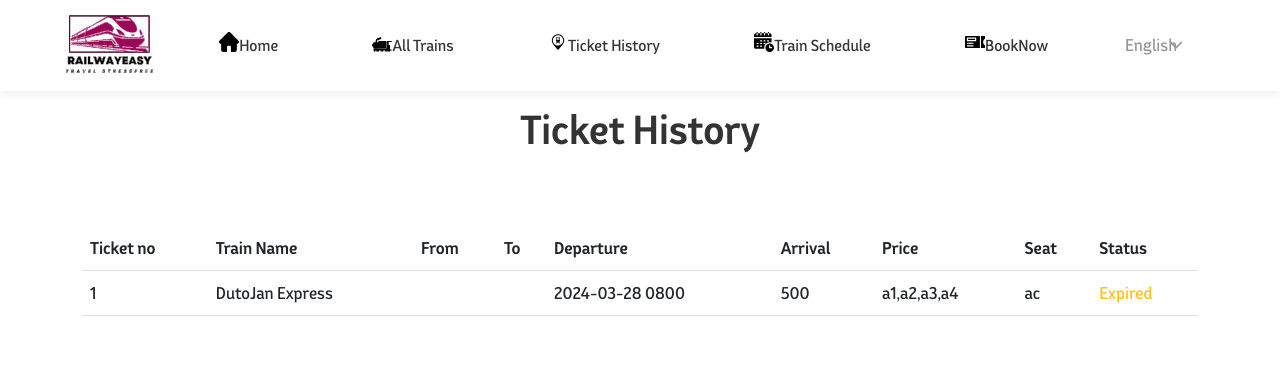
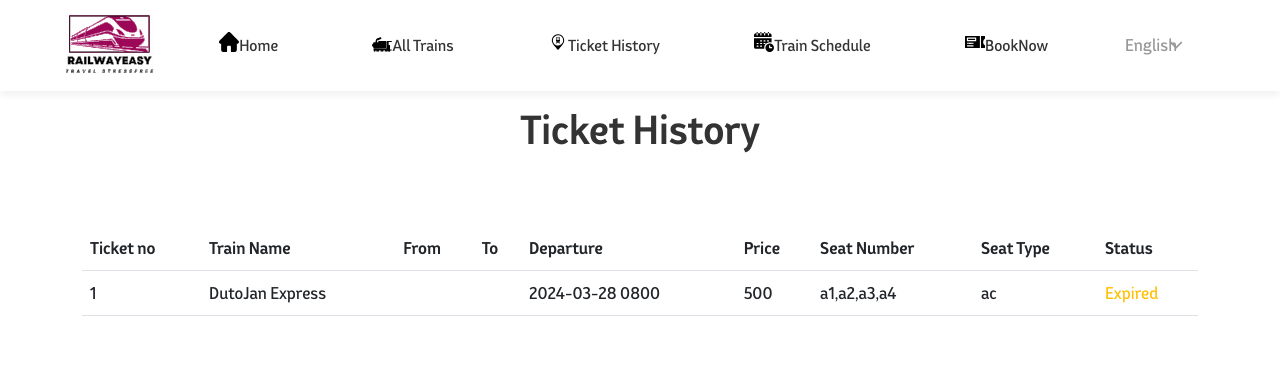
Before and after one commit to shakilofficial0/railway-ticket-management, a PHP site: page /ticket_history.php in a window 1280 px wide. Shown: the part 43-434 px from the top of the page. Run offline with PHP 8.4, Linux system fonts and the light colour scheme; a user stored in the database is signed in; data comes from the database, SQL or seed files in the repository; data that the repository does not hold is empty; some web fonts are replaced.

Commit message:
alvi updated

```diff
--- a/ticket_history.php
+++ b/ticket_history.php
@@ -2,6 +2,7 @@
 session_start();
 if (!isset($_SESSION["user"])) {
    header("Location: login.php");
+   die();
 }
 ?>
 
@@ -39,7 +40,7 @@
 
 	<div class="container">
 		<div class="row">
-			<div class="col-md-12">
+			<div class="col-md-12 col-12">
 				<h2 class="text-center mt-5">Ticket History</h2>
 				<div class="table-responsive">
 					<table class="table  mt-5">
@@ -50,18 +51,19 @@
 								<th>From</th>
 								<th>To</th>
 								<th>Departure</th>
-								<th>Arrival</th>
 								<th>Price</th>
-								<th>Seat</th>
+								<th>Seat Number</th>
+								<th>Seat Type</th>
 								<th>Status</th>
 							</tr>
 						</thead>
 						<tbody>
 
 
-							<?php
+						<?php
                   require_once "database.php";
                   $user_id = $_SESSION["user_data"]["id"];
+
                   $sql = "SELECT * FROM tickets WHERE user_id = $user_id";
                   $result = mysqli_query($conn, $sql);
                   while ($ticket = mysqli_fetch_array($result, MYSQLI_ASSOC)) {
```
